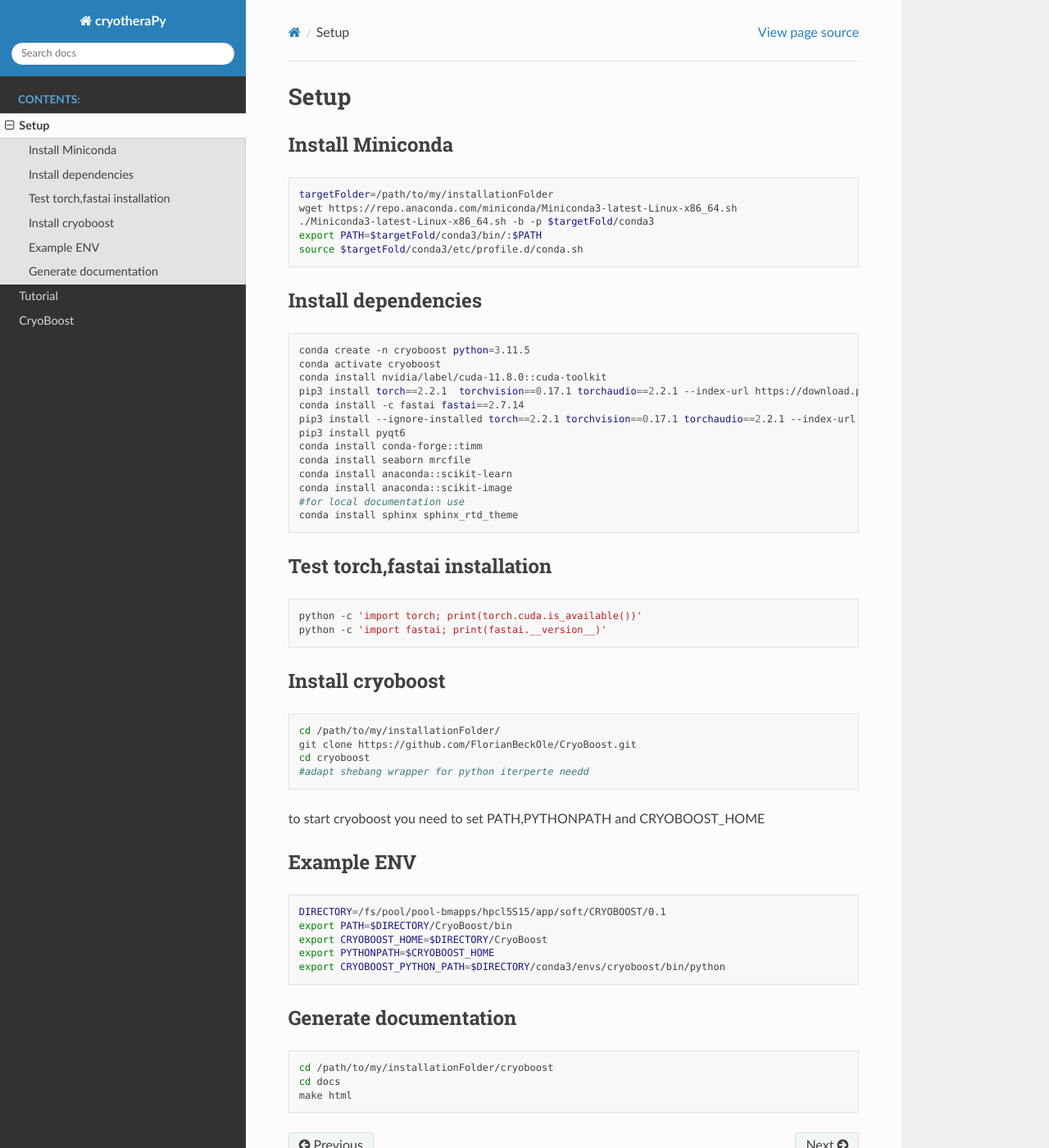
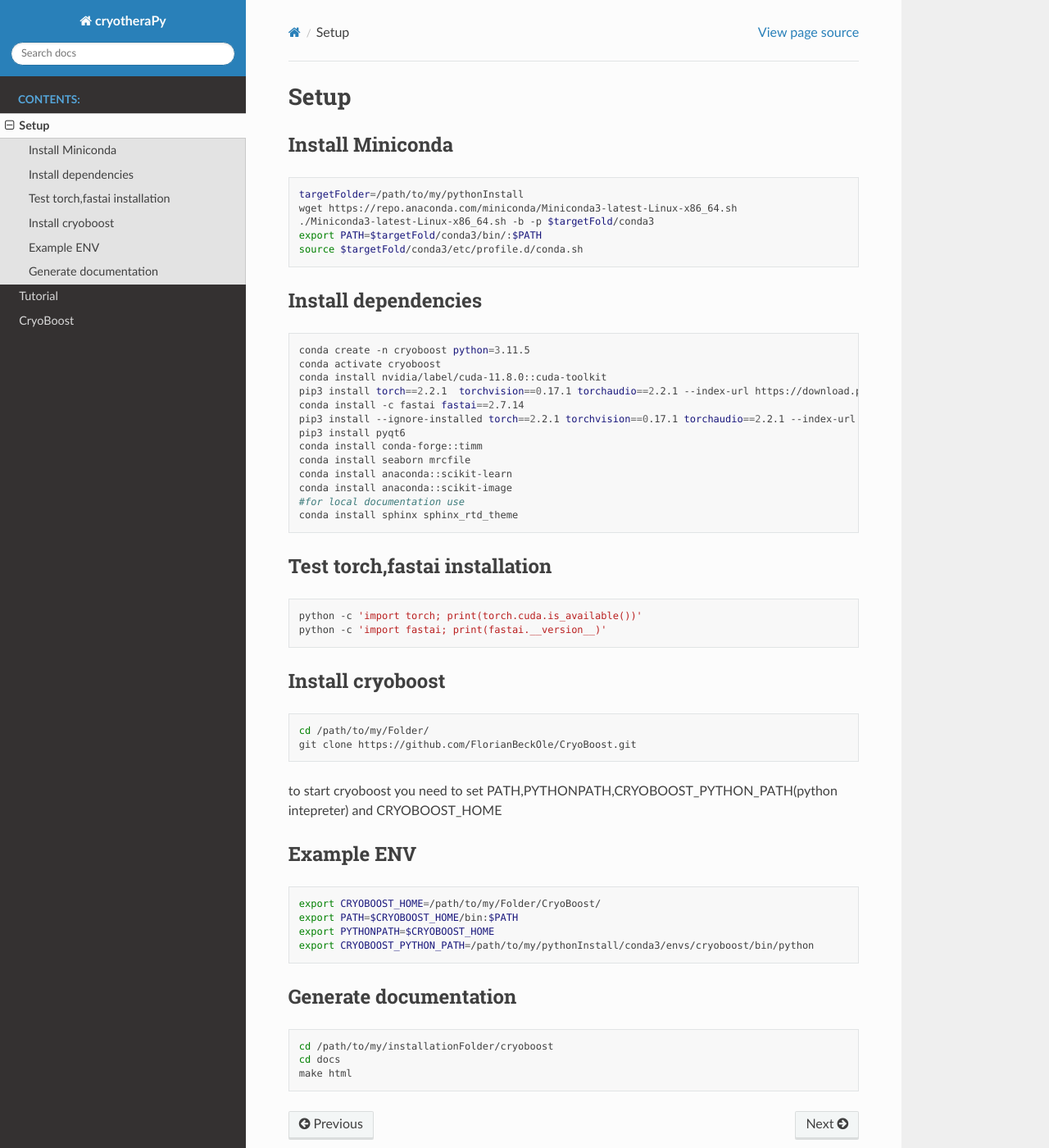
Before and after one commit to Klumpe-lab/CryoBoost, a Sphinx documentation site: the page built from docs/extdocs/setup/setup.rst, in a window 1280 px wide and 1400 px high. Shown: the whole window at 82% size. Built offline with Sphinx 7.4.7 and the Read the Docs theme 2.0.0, drawn with Linux system fonts in a browser that asks for light colours; pages that are not in the unit, such as notebooks, are missing from menus.

Commit message:
updated installation

```diff
--- a/docs/extdocs/setup/setup.rst
+++ b/docs/extdocs/setup/setup.rst
@@ -6,7 +6,7 @@ Install Miniconda
 =================
 .. code-block:: bash
 
-   targetFolder=/path/to/my/installationFolder
+   targetFolder=/path/to/my/pythonInstall
    wget https://repo.anaconda.com/miniconda/Miniconda3-latest-Linux-x86_64.sh
    ./Miniconda3-latest-Linux-x86_64.sh -b -p $targetFold/conda3
    export PATH=$targetFold/conda3/bin/:$PATH
@@ -43,21 +43,19 @@ Install cryoboost
 ====================
 .. code-block:: bash
 
-   cd /path/to/my/installationFolder/
+   cd /path/to/my/Folder/
    git clone https://github.com/FlorianBeckOle/CryoBoost.git
-   cd cryoboost
-   #adapt shebang wrapper for python iterperte needd
-to start cryoboost you need to set PATH,PYTHONPATH and CRYOBOOST_HOME
+
+to start cryoboost you need to set PATH,PYTHONPATH,CRYOBOOST_PYTHON_PATH(python intepreter) and CRYOBOOST_HOME
 
 Example ENV
 ====================
 .. code-block:: bash
 
-   DIRECTORY=/fs/pool/pool-bmapps/hpcl5S15/app/soft/CRYOBOOST/0.1
-   export PATH=$DIRECTORY/CryoBoost/bin
-   export CRYOBOOST_HOME=$DIRECTORY/CryoBoost
+   export CRYOBOOST_HOME=/path/to/my/Folder/CryoBoost/
+   export PATH=$CRYOBOOST_HOME/bin:$PATH
    export PYTHONPATH=$CRYOBOOST_HOME
-   export CRYOBOOST_PYTHON_PATH=$DIRECTORY/conda3/envs/cryoboost/bin/python
+   export CRYOBOOST_PYTHON_PATH=/path/to/my/pythonInstall/conda3/envs/cryoboost/bin/python
 
 Generate documentation
 ======================
```
Also changed, not shown: 2 other files.
